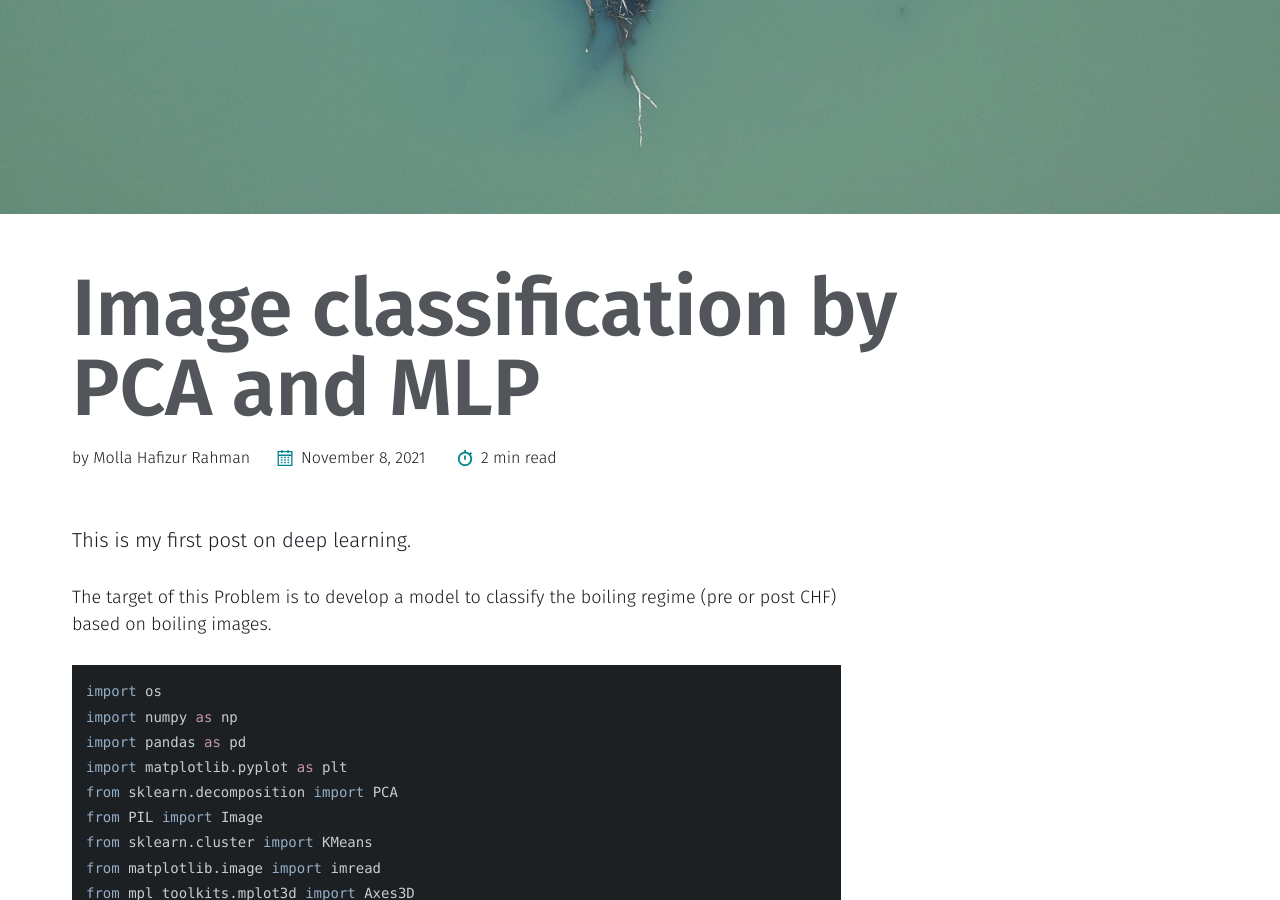
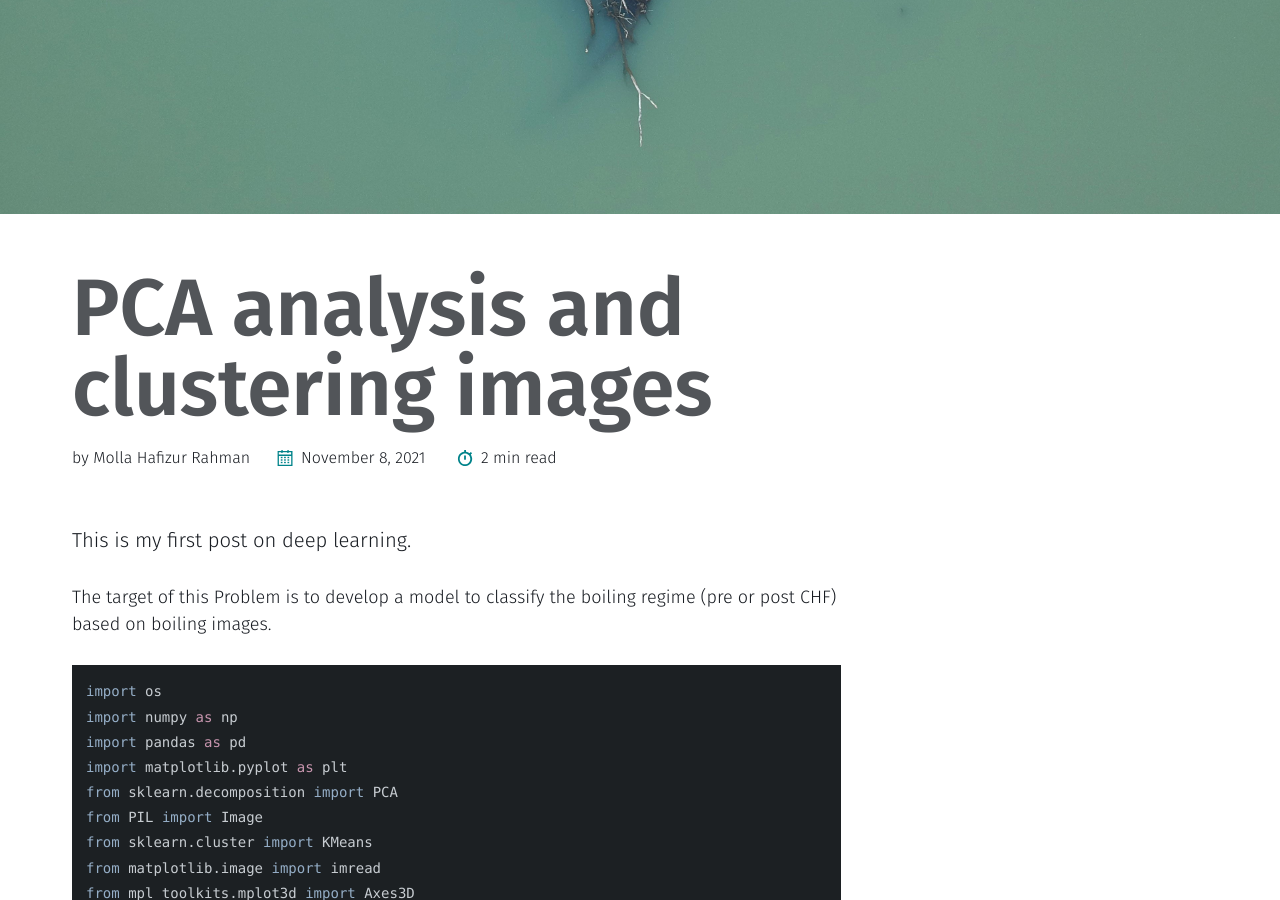
Before and after one commit to HafizSunny/HafizSunny09.github.io, a Jekyll site: the page built from _posts/2021-11-08-PCA-analysis-and-clustering-images.md, in a window 1280 px wide and 900 px high, scrolled down 541 px. Built offline with Jekyll 4.4.1, drawn with Linux system fonts in a browser that asks for light colours.

Commit message:
Update 2021-11-08-PCA-analysis-and-clustering-images.md

```diff
--- a/_posts/2021-11-08-PCA-analysis-and-clustering-images.md
+++ b/_posts/2021-11-08-PCA-analysis-and-clustering-images.md
@@ -1,5 +1,5 @@
 ---
-title: "Image classification by PCA and MLP"
+title: "PCA analysis and clustering images"
 
 image: /images/cover.jpg
 categories:
```
